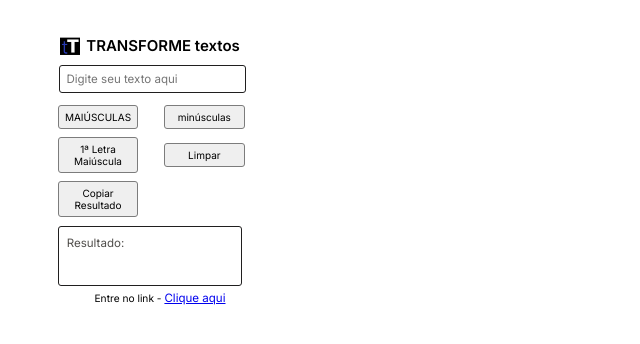
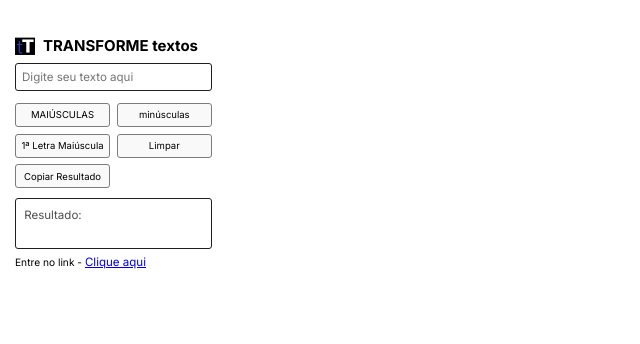
Before and after one commit to Ygorfnascimento/exttransformatxt, a browser extension: page index.html in a window 1280 px wide. Shown: the whole page, without its empty margins (0-640 px from the left). Drawn offline with Linux system fonts and the light colour scheme.

Commit message:
Update style.css

```diff
--- a/style.css
+++ b/style.css
@@ -1,96 +1,93 @@
-/* Reset e configuração global */
+/* 🎯 Reset e configuração global */
+:root {
+  --cor-borda: #201f1f;
+  --cor-botao-borda: #7c7c7c;
+  --cor-texto: #504e4b;
+  --fonte-principal: "Inter", sans-serif;
+}
+
 * {
   margin: 0;
   padding: 0;
   box-sizing: border-box;
-  font-family: "Inter", sans-serif;
+  font-family: var(--fonte-principal);
   font-size: 0.85rem;
 }
 
-/* Layout principal */
 .container-pai {
   width: 320px;
-  height: auto;
   display: flex;
   flex-direction: column;
-  justify-content: center;
-  align-items: center;
-  text-align: center;
+  align-items: flex-start;
+  text-align: left;
   padding: 15px;
   margin-top: 20px;
+  gap: 10px;
 }
 
-/* Título e logo */
 .titulo_logo {
   font-size: 15px;
-  font-weight: 600;
+  font-weight: 700;
   display: flex;
   flex-direction: row;
-  justify-content: center;
   align-items: center;
+  gap: 8px;
   width: 100%;
-  gap: 3%;
-  margin-left: -10px;
-  margin-bottom: 10px;
+  margin: 0 0 8px 0;
 }
 
-/* Campo de texto */
 .input-text {
-  width: 91%;
+  width: 100%;
   padding: 6px;
   border: 1px solid #201f1f;
   border-radius: 3px;
   margin-bottom: 12px;
-  margin-left: -15px;
 }
 
-/* Container dos botões */
 .container-button {
   width: 100%;
   display: grid;
   grid-template-columns: repeat(2, 1fr);
-  gap: 8px;
-  justify-content: center;
-  align-items: center;
-  margin-bottom: 12px;
+  gap: 0.5rem;
+  margin-bottom: 0.75rem;
 }
 
-/* Estilo dos botões */
 .btn {
   cursor: pointer;
-  width: 82%;
-  padding: 5px;
+  padding: 0.4rem;
   border-radius: 3px;
-  font-size: 10px;
-  border: 1px solid #7c7c7c;
+  font-size: 0.7rem;
+  border: 1px solid var(--cor-botao-borda);
+  background-color: #f9f9f9;
+  transition: background-color 0.2s ease;
 }
 
-/* Área de resultado */
+.btn:hover {
+  background-color: #ececec;
+}
+
 .result {
-  width: 90%;
-  min-height: 60px;
-  border: 1px solid #201f1f;
+  width: 100%;
+  min-height: 3.75rem;
+  border: 1px solid var(--cor-borda);
   border-radius: 3px;
   display: flex;
-  align-items: flex-start; /* <-- Alinha o texto no topo */
-  justify-content: flex-start; /* opcional: garante alinhamento à esquerda */
-  padding: 5px;
-  margin-top: -3px;
+  align-items: flex-start;
+  justify-content: flex-start;
+  padding: 0.4rem;
+  margin-top: 0.3rem;
+  background-color: #fff;
+  word-break: break-word;
 }
 
-/* Texto do resultado */
 .rr {
-  margin-top: 4px; /* pequena margem superior */
-  margin-left: 2px;
-  color: rgb(124, 121, 117);
-  font-size: 0.85rem;
-  margin-left: 3px;
-  color: rgb(80, 78, 75);
+  margin-top: 0.2rem;
+  margin-left: 0.2rem;
+  color: var(--cor-texto);
   font-size: 0.85rem;
 }
 
-/* Outras opções */
 .opcao {
-  margin-top: 5px;
+  margin-top: 0.4rem;
   font-size: 0.75rem;
 }
```
